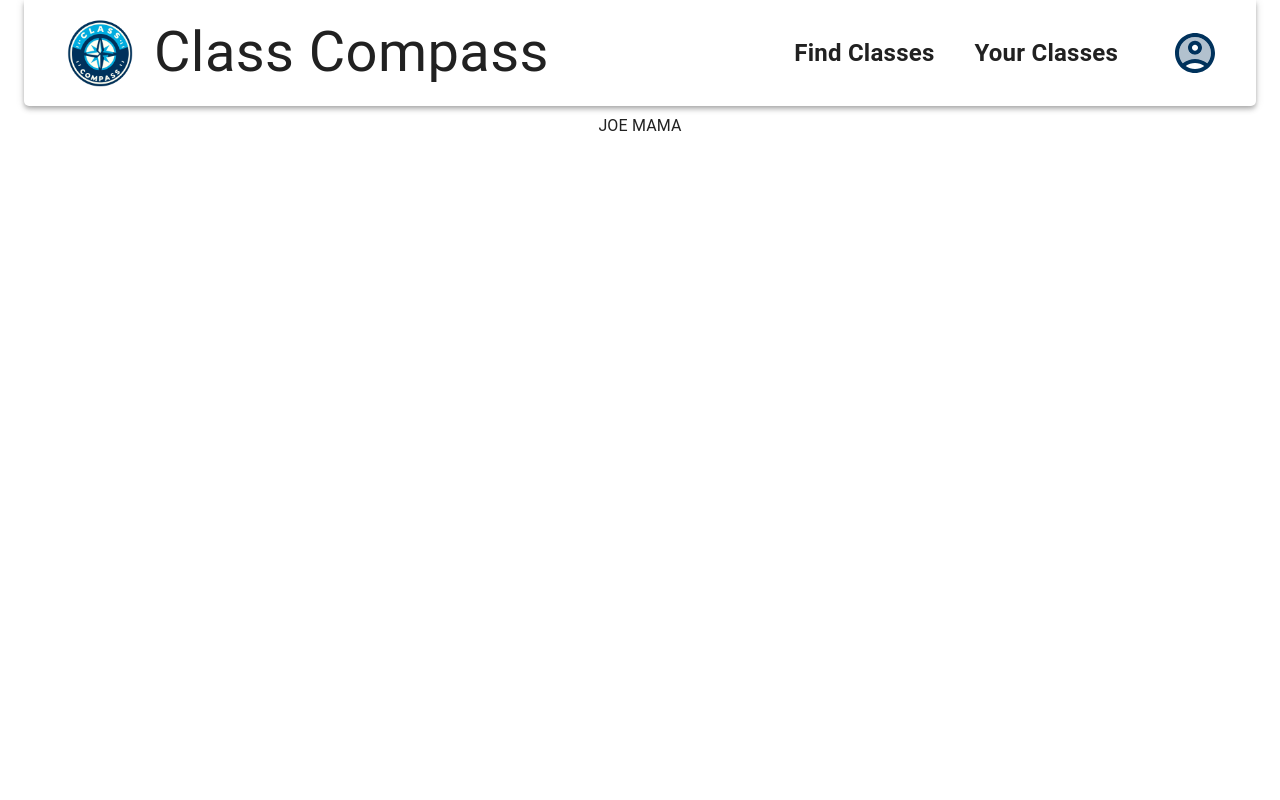
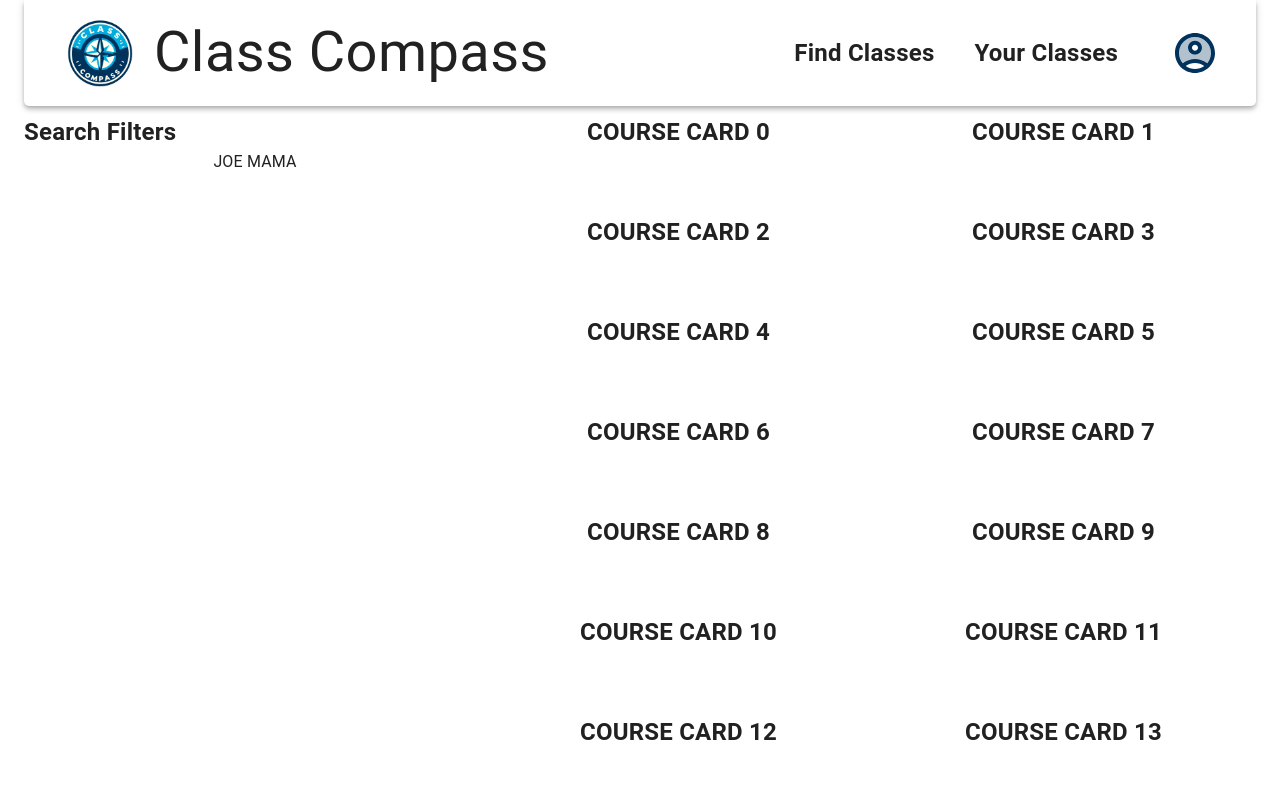
Before and after one commit to goelbenj/ClassCompass, a React (Create React App) app in the folder frontend/: page / in a window 1280 px wide. Shown: the top 800 px of the page. Built offline with nearby package versions, Linux system fonts and the light colour scheme; no server answers.

Commit message:
Add landing page components and begin layout

```diff
--- /dev/null
+++ b/frontend/src/components/FindClasses.js
@@ -0,0 +1,29 @@
+import { Box, Grid, Typography } from "@mui/material";
+
+const FindClasses = () => {
+  return (
+    <Grid container component="main" sx={{ height: "100vh", flexGrow: 1 }}>
+      <Grid container xs={4.5} sx={{ display: "inline" }}>
+        <Grid container item xs={12} justifyContent="start">
+          <Typography fontWeight="bold" fontSize="1.5rem">
+            Search Filters
+          </Typography>
+        </Grid>
+        <Grid item xs>
+          <Box>JOE MAMA</Box>
+        </Grid>
+      </Grid>
+      <Grid container xs>
+        {Array.from(Array(128)).map((_, index) => (
+          <Grid item xs={6} height="100px">
+            <Typography fontWeight="bold" fontSize="1.5rem">
+              COURSE CARD {index}
+            </Typography>
+          </Grid>
+        ))}
+      </Grid>
+    </Grid>
+  );
+};
+
+export default FindClasses;
--- /dev/null
+++ b/frontend/src/components/YourClasses.js
@@ -0,0 +1,7 @@
+import { Box } from "@mui/material";
+
+const YourClasses = () => {
+  return <Box>YOUR CLASSES HERE </Box>;
+};
+
+export default YourClasses;
--- a/frontend/src/index.js
+++ b/frontend/src/index.js
@@ -19,6 +19,8 @@ import firebaseConfig from "./config";
 import { initializeApp } from "firebase/app";
 import { getAuth } from "firebase/auth";
 import { getStorage } from "firebase/storage";
+import FindClasses from "./components/FindClasses";
+import YourClasses from "./components/YourClasses";
 // import { getAnalytics } from "firebase/analytics";
 
 // TODO: Add SDKs for Firebase products that you want to use
@@ -36,11 +38,11 @@ const router = createBrowserRouter([
     children: [
       {
         path: "/",
-        element: <Box>JOE MAMA</Box>, // TODO: REPLACE WITH DEFAULT LANDING PAGE
+        element: <FindClasses />,
       },
       {
         path: "/your-classes",
-        element: <Box>YOUR CLASSES HERE</Box>, // TODO: REPLACE WITH YOUR CLASSES PAGE
+        element: <YourClasses />,
       },
     ],
   },
```
